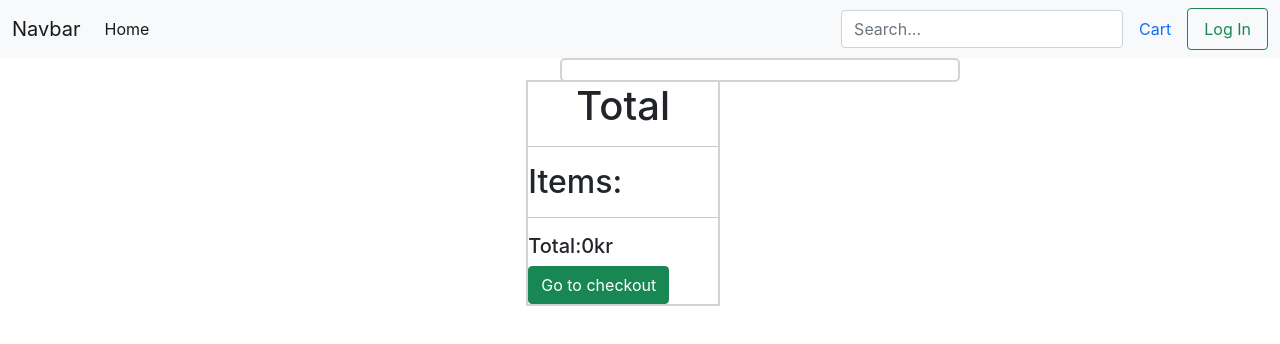
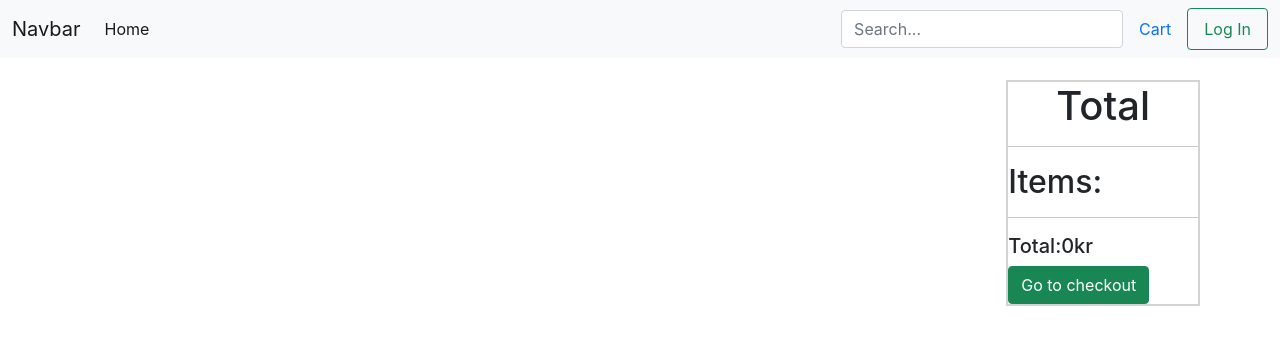
Before and after one commit to HermanNauf/Webtek-Prosjekt, a React (Create React App) app: page /cart in a window 1280 px wide. Shown: the top 344 px of the page. Built offline with nearby package versions, Linux system fonts and the light colour scheme.

Commit message:
Some styling and code adjustments.

```diff
--- a/src/App.js
+++ b/src/App.js
@@ -12,7 +12,7 @@ import Checkout from "./pages/Checkout/checkout";
 import Detail from "./pages/Details/itemDetail";
 import { itemlist } from "./lists/itemlist";
 import { setItems } from "./actions/actions";
-import Cart from './components/Cart/cart';
+import Cart from './components/Cart/Cart';
 
 
 export default function App() {
@@ -39,7 +39,6 @@ export default function App() {
               <Login />
           </Route>
           <Route path="/detail/:id" component={Detail} />
-
           <Route path="/cart" component={Cart}/>
           <Route path ="/checkout" component = {Checkout}/>
       </Switch>
--- /dev/null
+++ b/src/components/Cart/Cart.js
@@ -0,0 +1,60 @@
+import React from 'react';
+import {useSelector} from "react-redux";
+import {Link} from "react-router-dom";
+
+
+import CartItem from "./cartitems";
+
+export default function Cart() {
+    const cartList = useSelector((state) => state.cartList);
+
+
+    return (
+        <div
+            style={{
+                marginLeft: "10rem",
+                marginRight: "10rem",
+                display: "flex",
+                flexDirection: "row",
+                justifyContent: "space-around",
+                alignItems: "center",
+            }}
+        >
+            <main
+                style={{
+                    display: "flex",
+                    flexDirection: "column-reverse",
+                    marginTop: 10,
+                    marginBottom: 10,
+                }}>
+                {cartList.map((a) => <CartItem key={a.cartKey} item={a}/>)}
+            </main>
+            <div style={{
+                position: "absolute",
+                right: "5rem",
+                height: "auto",
+                border: "2px solid lightgrey",
+                top: "5rem",
+            }}>
+                <h1 style={{
+                    paddingLeft: "3rem",
+                    paddingRight: "3rem",
+                }}>Total</h1>
+                <hr/>
+                <h2>Items:<br/></h2>
+                <h4 style={{whiteSpace: "pre-wrap",}}>{cartList.map((a) => "1x " + a.name).join("\n")}</h4>
+                <h5>
+                    <hr/>
+                    Total:{calculatePrice(cartList)}</h5>
+                <Link className="btn btn-success" to="/checkout">Go to checkout</Link>
+            </div>
+        </div>
+    )
+}
+
+function calculatePrice(list) {
+    let total = 0;
+    list.map((a) => total += a.price)
+
+    return total + "kr";
+}
--- a/src/components/Cart/cart.js
+++ /dev/null
@@ -1,59 +0,0 @@
-import React from 'react';
-import { useSelector} from "react-redux";
-import { Link } from "react-router-dom";
-
-
-import CartItem from ".//cartitems";
-
-export default function Cart(){
-    const cartList = useSelector((state) => state.cartList);
-
-
-
-    return(
-        <div
-          style={{
-            marginLeft: "35rem",
-            width: "25rem",
-            border: "2px solid lightgrey",
-            borderRadius: "5px",
-            display: "flex",
-            flexDirection: "column",
-            justifyContent: "center",
-            alignItems: "center",
-          }}
-        >
-            <main
-                style={{
-                    display: "flex",
-                    flexDirection: "column-reverse",
-                    marginTop: 10,
-                    marginBottom: 10,
-                }}>
-                {cartList.map((a) => <CartItem key={a.cartKey} item={a} />)}
-            </main>
-            <div style={{position:"absolute",
-                    right: "35rem",
-                    height: "auto",
-                    border: "2px solid lightgrey",
-                    top: "5rem",
-                      }}>
-                        <h1 style = {{
-                          paddingLeft: "3rem",
-                          paddingRight: "3rem",}}>Total</h1>
-                        <hr/>
-                        <h2>Items:<br/></h2>
-                        <h4 style = {{whiteSpace: "pre-wrap", }}>{cartList.map((a) => "1x " + a.name).join("\n")}</h4>
-                        <h5><hr/>Total:{calculatePrice(cartList)}</h5>
-                        <Link className="btn btn-success" to="/checkout">Go to checkout</Link>
-
-                        </div>
-        </div>
-        )
-}
-function calculatePrice(list){
-  let total = 0;
-  list.map((a) => total += a.price)
-
-  return total + "kr";
-}
--- a/src/components/Cart/cartitems.js
+++ b/src/components/Cart/cartitems.js
@@ -25,28 +25,7 @@ export default function CartItem({ item }) {
             </Link> */}
 
         </div>
-        <hr/>
       </div>
 
      );
-
-     function AddToCart(event){
-
-
-        event.preventDefault();
-        dispatch(setCartItems([...cartList, item]));
-        console.log(cartList.length.toString())
-
-     }
-
-    //(
-    //     <div style={useStyles()}>
-    //         <h2>{title}</h2>
-    //         <p>{body}</p>
-    //         <p>Author: {author}</p>
-    //         <Link to={`/detail/${title}`} className="btn btn-info">
-    //       Product Details
-    //     </Link>
-    //     </div>
-    // );
 }
```
Also changed, not shown: src/components/Cart/AddToCart.js (deleted, +0 -12 lines).
